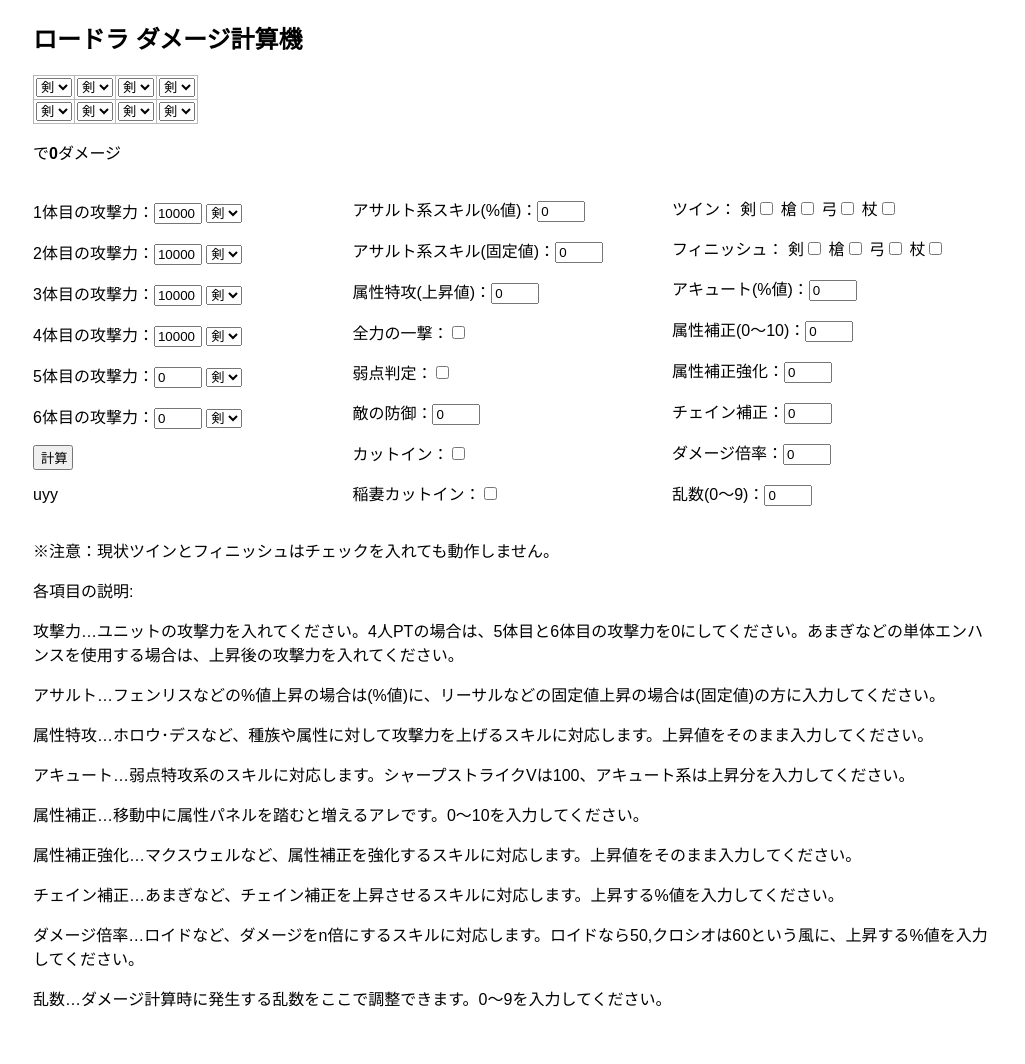
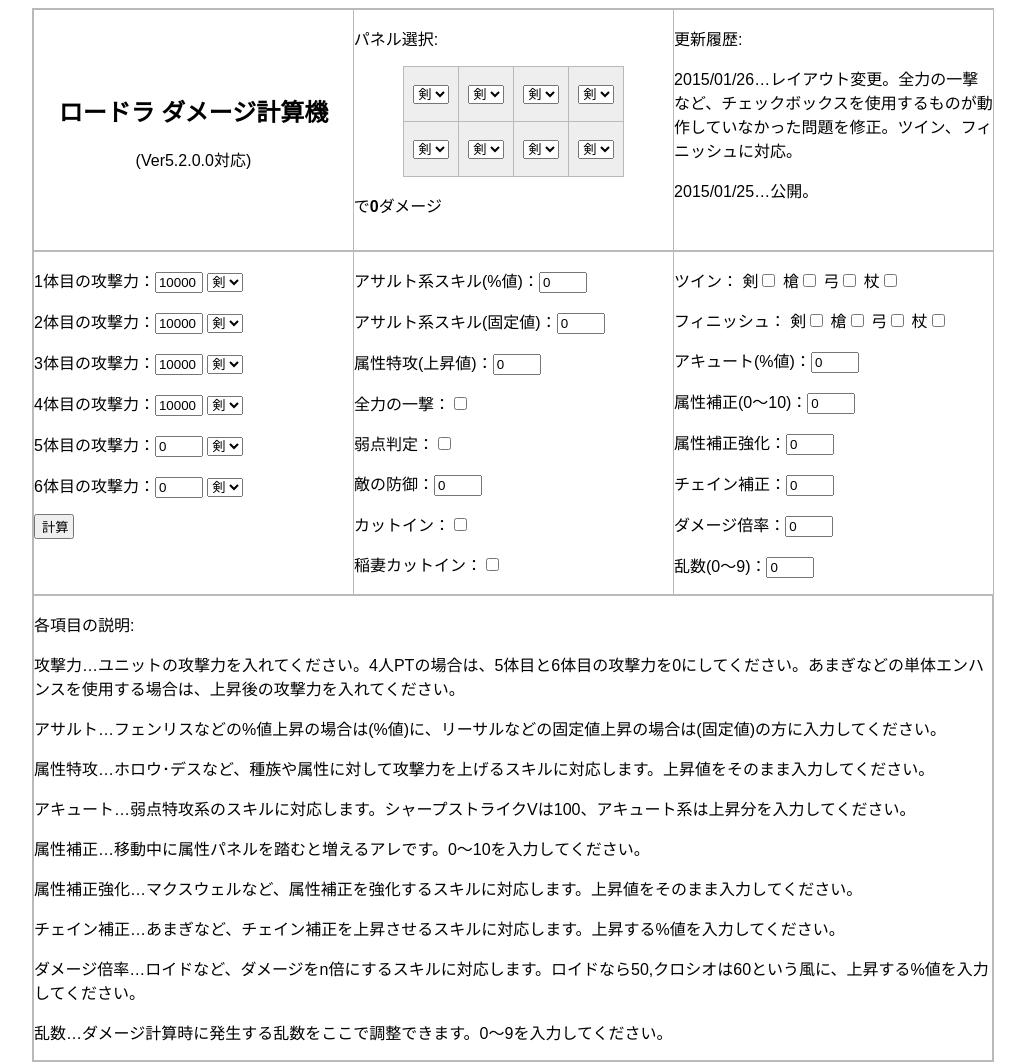
Before and after one commit to mint149/roadraDamageCalc, a plain HTML site: page index.htm in a window 1280 px wide. Shown: the whole page, without its empty margins (127-1152 px from the left). Before the commit the page ends 1026 px from the top, so only its background shows below. Drawn offline with Linux system fonts and the light colour scheme.

Commit message:
レイアウト変更、表示している全機能を実装。

```diff
--- a/css/style.css
+++ b/css/style.css
@@ -1,24 +1,61 @@
 body{
 	font-family:'ヒラギノ角ゴ Pro W3', 'Hiragino Kaku Gothic Pro', メイリオ, Meiryo, 'ＭＳ Ｐゴシック', sans-serif;
 }
-#contents{
+div{
+	border: 1px solid #b9b9b9;
+	border-collapse: collapse;
+}
+
+div.contents{
 	width: 960px;
 	/*センタリング*/
 	margin: 0 auto;
 }
+div.logo{
+	display: table-cell;
+	width: 320px;
+	height: 240px;
+	/*background-color: #ffccff;*/
+	text-align: center;
+	vertical-align: middle;
+}
+div.panelAndDamage{
+	/*background-color: #ccccff;*/
+	width: 320px;
+	height: 200px;
+	display: table-cell;
+}
+div.part{
+	width: 960px;
+	display: table;
+}
+div.history{
+	display: table-cell;
+	width: 320px;
+}
 div.menu{
-	width: 315px;
-	display: inline-block;
+	/*background-color: #ffcccc;*/
+	width: 320px;
+	display: table-cell;
 }
 input.option{
 	width: 40px;
 }
 table{
 	border: 1px;
+	margin-left: auto;
+	margin-right: auto;
 	border-collapse: collapse;
 }
 td{
 	padding: 2px;
-	background-color: #fff;
+	text-align: center;
+	width: 50px;
+	height: 50px;
+	background-color: #eeeeee;
 	border: 1px solid #b9b9b9;
 }
+select.panel{
+	text-align: center;
+
+}
--- a/index.htm
+++ b/index.htm
@@ -9,176 +9,18 @@
 		<title>ロードラ ダメージ計算機</title>
 	</head>
 	<body>
-		<div id="contents">
-			<p><h2>ロードラ ダメージ計算機</h2></p>
-			<!--
-			<table id="damageTable">
-				<tr>
-					<td></td>
-					<td>1枚</td>
-					<td>2枚</td>
-					<td>3枚</td>
-					<td>4枚</td>
-					<td>5枚</td>
-					<td>6枚</td>
-					<td>7枚</td>
-					<td>8枚</td>
-					<td>9枚</td>
-					<td>10枚</td>
-					<td>11枚</td>
-					<td>12枚</td>
-					<td>13枚</td>
-					<td>14枚</td>
-					<td>15枚</td>
-					<td>16枚</td>
-					<td>合計</td>
-				</tr>
-				<tr id="unit1damage">
-					<td>Unit1</td>
-					<td></td>
-					<td></td>
-					<td></td>
-					<td></td>
-					<td></td>
-					<td></td>
-					<td></td>
-					<td></td>
-					<td></td>
-					<td></td>
-					<td></td>
-					<td></td>
-					<td></td>
-					<td></td>
-					<td></td>
-					<td></td>
-					<td></td>
-				</tr>
-				<tr id="unit2damage">
-					<td>Unit2</td>
-					<td></td>
-					<td></td>
-					<td></td>
-					<td></td>
-					<td></td>
-					<td></td>
-					<td></td>
-					<td></td>
-					<td></td>
-					<td></td>
-					<td></td>
-					<td></td>
-					<td></td>
-					<td></td>
-					<td></td>
-					<td></td>
-					<td></td>
-				</tr>
-				<tr id="unit3damage">
-					<td>Unit3</td>
-					<td></td>
-					<td></td>
-					<td></td>
-					<td></td>
-					<td></td>
-					<td></td>
-					<td></td>
-					<td></td>
-					<td></td>
-					<td></td>
-					<td></td>
-					<td></td>
-					<td></td>
-					<td></td>
-					<td></td>
-					<td></td>
-					<td></td>
-				</tr>
-				<tr id="unit4damage">
-					<td>Unit4</td>
-					<td></td>
-					<td></td>
-					<td></td>
-					<td></td>
-					<td></td>
-					<td></td>
-					<td></td>
-					<td></td>
-					<td></td>
-					<td></td>
-					<td></td>
-					<td></td>
-					<td></td>
-					<td></td>
-					<td></td>
-					<td></td>
-					<td></td>
-				</tr>
-				<tr id="unit5damage">
-					<td>Unit5</td>
-					<td></td>
-					<td></td>
-					<td></td>
-					<td></td>
-					<td></td>
-					<td></td>
-					<td></td>
-					<td></td>
-					<td></td>
-					<td></td>
-					<td></td>
-					<td></td>
-					<td></td>
-					<td></td>
-					<td></td>
-					<td></td>
-					<td></td>
-				</tr>
-				<tr id="unit6damage">
-					<td>Unit6</td>
-					<td></td>
-					<td></td>
-					<td></td>
-					<td></td>
-					<td></td>
-					<td></td>
-					<td></td>
-					<td></td>
-					<td></td>
-					<td></td>
-					<td></td>
-					<td></td>
-					<td></td>
-					<td></td>
-					<td></td>
-					<td></td>
-					<td></td>
-				</tr>
-				<tr id="totalDamage">
-					<td>合計</td>
-					<td></td>
-					<td></td>
-					<td></td>
-					<td></td>
-					<td></td>
-					<td></td>
-					<td></td>
-					<td></td>
-					<td></td>
-					<td></td>
-					<td></td>
-					<td></td>
-					<td></td>
-					<td></td>
-					<td></td>
-					<td></td>
-					<td></td>
-				</tr>
-			</table>
-			 -->
+		<div class="contents">
+			<div class="part">
+				<div class="logo">
+					<h2 class="logo">ロードラ ダメージ計算機</h2>
+					<p>(Ver5.2.0.0対応)</p>
+				</div>
+				<div class="panelAndDamage">
+					<p>パネル選択:</p>
 					<table id="panels">
 						<tr>
 							<td>
-						<select name="panel1">
+								<select class="panel" name="panel1">
 									<option value=0 selected>剣</option>
 									<option value=1>槍</option>
 									<option value=2>弓</option>
@@ -186,7 +28,7 @@
 								</select>
 							</td>
 							<td>
-						<select name="panel2">
+								<select class="panel" name="panel2">
 									<option value=0 selected>剣</option>
 									<option value=1>槍</option>
 									<option value=2>弓</option>
@@ -194,7 +36,7 @@
 								</select>
 							</td>
 							<td>
-						<select name="panel3">
+								<select class="panel" name="panel3">
 									<option value=0 selected>剣</option>
 									<option value=1>槍</option>
 									<option value=2>弓</option>
@@ -202,7 +44,7 @@
 								</select>
 							</td>
 							<td>
-						<select name="panel4">
+								<select class="panel" name="panel4">
 									<option value=0 selected>剣</option>
 									<option value=1>槍</option>
 									<option value=2>弓</option>
@@ -212,7 +54,7 @@
 						</tr>
 						<tr>
 							<td>
-						<select name="panel5">
+								<select class="panel" name="panel5">
 									<option value=0 selected>剣</option>
 									<option value=1>槍</option>
 									<option value=2>弓</option>
@@ -220,7 +62,7 @@
 								</select>
 							</td>
 							<td>
-						<select name="panel6">
+								<select class="panel" name="panel6">
 									<option value=0 selected>剣</option>
 									<option value=1>槍</option>
 									<option value=2>弓</option>
@@ -228,7 +70,7 @@
 								</select>
 							</td>
 							<td>
-						<select name="panel7">
+								<select class="panel" name="panel7">
 									<option value=0 selected>剣</option>
 									<option value=1>槍</option>
 									<option value=2>弓</option>
@@ -236,7 +78,7 @@
 								</select>
 							</td>
 							<td>
-						<select name="panel8">
+								<select class="panel" name="panel8">
 									<option value=0 selected>剣</option>
 									<option value=1>槍</option>
 									<option value=2>弓</option>
@@ -246,7 +88,14 @@
 						</tr>
 					</table>
 					<p>で<strong id="damage">0</strong>ダメージ</p>
-
+				</div>
+				<div class="history">
+					<p>更新履歴:</p>
+					<p>2015/01/26…レイアウト変更。全力の一撃など、チェックボックスを使用するものが動作していなかった問題を修正。ツイン、フィニッシュに対応。</p>
+					<p>2015/01/25…公開。</p>
+				</div>
+			</div>
+			<div class="part">
 				<div class="menu" id="units">
 					<p>1体目の攻撃力：<input class="option" id="unit1atk" value=10000>
 						<select name="unit1job">
@@ -297,7 +146,6 @@
 						</select>
 					</p>
 					<input class="option" type="button" id="calc" value="計算" onclick="calc();">
-				<p>uyy</p>
 				</div>
 				<div class="menu">
 					<p>アサルト系スキル(%値)：<input class="option" id="assault" value=0></p>
@@ -310,17 +158,17 @@
 					<p>稲妻カットイン：<input type="checkbox" id="thunderCutIn" value=true></p>
 				</div>
 				<div class="menu">
-				<p>ツイン：
-					剣<input type="checkbox" id="twinSword" value="0">
-					槍<input type="checkbox" id="twinRance" value="1">
-					弓<input type="checkbox" id="twinArrow" value="2">
-					杖<input type="checkbox" id="twinRod" value="3">
+					<p id="isTwin">ツイン：
+						剣<input type="checkbox" id="twinSword" value=true>
+						槍<input type="checkbox" id="twinRance" value=true>
+						弓<input type="checkbox" id="twinArrow" value=true>
+						杖<input type="checkbox" id="twinRod" value=true>
 					</p>
-				<p>フィニッシュ：
-					剣<input type="checkbox" id="finishSword" value="0">
-					槍<input type="checkbox" id="finishRance" value="1">
-					弓<input type="checkbox" id="finishArrow" value="2">
-					杖<input type="checkbox" id="finishRod" value="3">
+					<p id="isFinish">フィニッシュ：
+						剣<input type="checkbox" id="finishSword" value=true>
+						槍<input type="checkbox" id="finishRance" value=true>
+						弓<input type="checkbox" id="finishArrow" value=true>
+						杖<input type="checkbox" id="finishRod" value=true>
 					</p>
 					<p>アキュート(%値)：<input class="option" id="akyuto" value=0></p>
 					<p>属性補正(0〜10)：<input class="option" id="hosei" value=0></p>
@@ -329,8 +177,8 @@
 					<p>ダメージ倍率：<input class="option" id="damageBairitu" value=0></p>
 					<p>乱数(0〜9)：<input class="option" id="rand" value=0></p>
 				</div>
+			</div>
 			<div>
-				<p>※注意：現状ツインとフィニッシュはチェックを入れても動作しません。</p>
 				<p>各項目の説明:</p>
 				<p>攻撃力…ユニットの攻撃力を入れてください。4人PTの場合は、5体目と6体目の攻撃力を0にしてください。あまぎなどの単体エンハンスを使用する場合は、上昇後の攻撃力を入れてください。</p>
 				<p>アサルト…フェンリスなどの%値上昇の場合は(%値)に、リーサルなどの固定値上昇の場合は(固定値)の方に入力してください。</p>
--- a/js/main.js
+++ b/js/main.js
@@ -31,6 +31,8 @@ var calcedChain;
 var atk = new Array(6);
 var job = new Array(6);
 var panels = new Array(8);
+var isTwin = new Array(4);
+var isFinish = new Array(4);
 var jobPanelNum = new Array(4);
 var damagePerUnit = new Array(6);
 var damagePerPanel = new Array(16);
@@ -44,7 +46,11 @@ var akyuto = 0;
 var hosei = 0;
 var element = 0;
 var defence = 0;
-var chain = [100,60,50,40,40,40,40,30,30,30,30,30,30,30,30,30];
+var chain = [
+			100,60,50,40,40,40,40,30,
+			30,30,30,30,30,30,30,30,
+			30,30,30,30,30,30,30,30,
+			];
 var chainhosei = 0;
 var rand = 0;
 var totalDamage = 0;
@@ -70,6 +76,11 @@ function calc() {
 	for (var panelNum = 0; panelNum < panels.length; panelNum++) {
 		panels[panelNum] = parseInt($("#panels").find("select").eq(panelNum).val());
 		jobPanelNum[panels[panelNum]] += 1;
+	};
+
+	for (var jobNum = 0; jobNum < 4; jobNum++) {
+		isTwin[jobNum] = $("#isTwin").find("input").eq(jobNum).is(":checked");
+		isFinish[jobNum] = $("#isFinish").find("input").eq(jobNum).is(":checked");
 	};
 	assault = parseInt($("#assault").val());
 	assaultNum = parseInt($("#assaultNum").val());
@@ -108,7 +119,17 @@ function calc() {
 
 	//ダメージ計算
 	for (var unitNum = 0; unitNum < atk.length; unitNum++) {
-		for (var panelNum = 0; panelNum < jobPanelNum[job[unitNum]]; panelNum++) {
+		//ユニットが反応するパネル数
+		var jobPanels = jobPanelNum[job[unitNum]];
+
+		// ツインなら2倍、フィニッシュなら3倍の回数攻撃
+		if(isTwin[job[unitNum]] && !isFinish[job[unitNum]]){
+			jobPanels = jobPanels * 2;
+		}else if (isFinish[job[unitNum]]) {
+			jobPanels = jobPanels * 3;
+		};
+
+		for (var panelNum = 0; panelNum < jobPanels; panelNum++) {
 			//計算式の各変数を求める
 			calcedAtk = Math.pow(atk[unitNum] + assaultNum, 0.95) + atk[unitNum] * assault * 0.01 + tokkou;
 			calcedWeak = weak * (100 + akyuto) * Math.pow(atk[unitNum],0.46);
@@ -116,7 +137,7 @@ function calc() {
 			calcedChain = Math.min(100,(chain[panelNum] + chainhosei)) * 0.01;
 
 			// カットイン攻撃かつ最後のコンボの場合、チェイン補正を100にする
-			if (cutIn && ((panelNum + 1) == jobPanelNum[job[unitNum]])) {
+			if (cutIn && ((panelNum + 1) == jobPanels)) {
 				calcedChain = 1;
 			};
 
```
Lines whose indentation alone changed are shown as unchanged.
